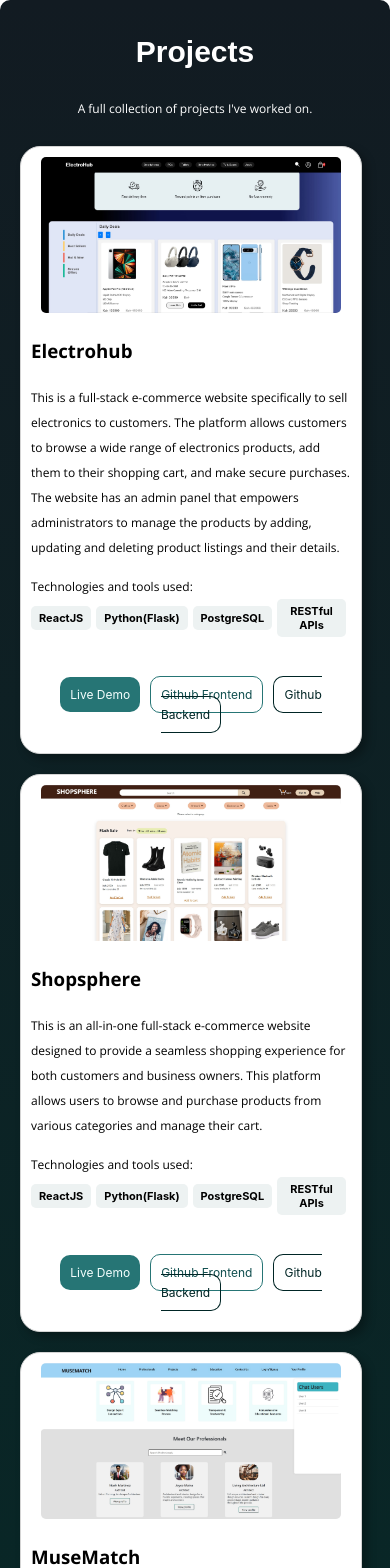
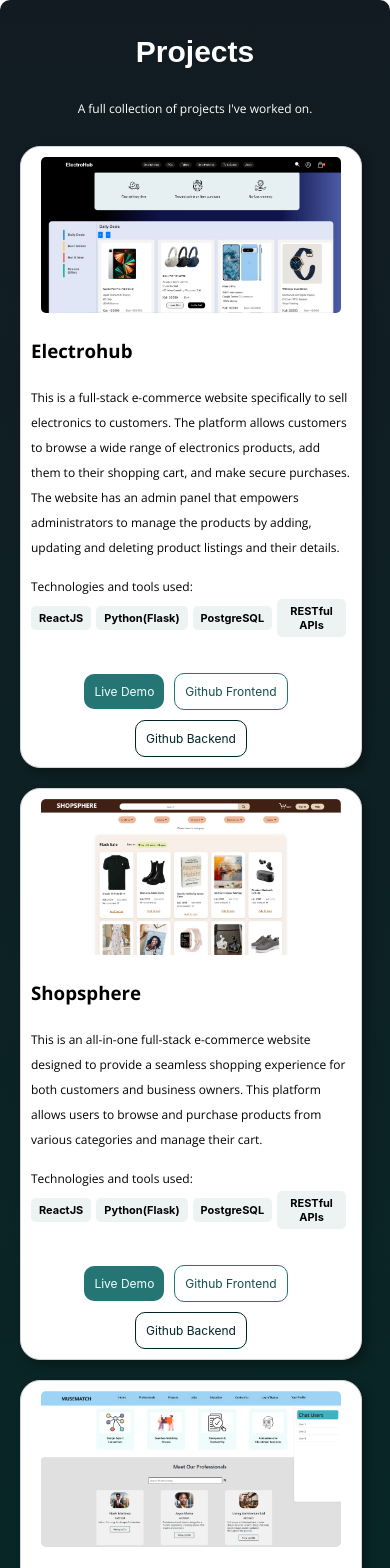
Before and after one commit to CalebKiK/calebk-website-portfolio, a React (Create React App) app: page /all-projects in a window 390 px wide. Shown: the top 1568 px of the page. Built offline with nearby package versions, Linux system fonts and the light colour scheme; a web font is replaced by a local one.

Commit message:
Improve project card content arrangement as well as responsive design of some components

```diff
--- a/src/components/About.css
+++ b/src/components/About.css
@@ -53,7 +53,7 @@
     font-weight: 700;
 }
 
-@media (max-width: 450px) {
+@media (max-width: 500px) {
     .about-me{
         margin: 50px 35px;
     }
@@ -67,7 +67,7 @@
         align-items: center;
         text-align: center;
         justify-content: center;
-        margin-left: 80px;
+        margin-left: 100px;
     }
 
     .about-me h2{
@@ -107,7 +107,7 @@
     }
 }
 
-@media (min-width: 450px) and (max-width: 860px) {
+@media (min-width: 500px) and (max-width: 860px) {
     .about-me{
         margin: 50px;
         width: 800px;
@@ -120,7 +120,7 @@
 
 @media (min-width: 860px) and (max-width: 1030px) {
     .about-me{
-        margin: 60px 130px;
+        margin: 60px 100px;
     }
 
     .tech-skills{
--- a/src/components/Footer.css
+++ b/src/components/Footer.css
@@ -59,7 +59,7 @@
     transition: 0.6s ease-in;
 }
 
-@media (max-width: 450px) {
+@media (max-width: 500px) {
     .footer{
         padding: 40px;
         justify-content: left;
@@ -71,7 +71,7 @@
     }
 
     .footer-links{
-        margin-right: 60px;
+        margin-right: 50px;
     }
 
     .footer-links-list h3, .footer-socials h3{
@@ -88,7 +88,7 @@
 
     .socials img{
         height: 35px;
-        margin-right: 45px;
+        margin-right: 35px;
     }
 }
 
--- a/src/components/HeroSection.css
+++ b/src/components/HeroSection.css
@@ -97,7 +97,7 @@
     }
 
     .navbar-links-list li{
-        margin-right: 30px;
+        margin-right: 20px;
         font-size: 12px;
     }
 
--- a/src/components/Projects.css
+++ b/src/components/Projects.css
@@ -15,11 +15,15 @@
 .project-component-card{
     display: grid;
     grid-template-columns: repeat(auto-fit, minmax(330px, 1fr));
+    align-items: stretch;
 }
 
 .project-card{
     border: 1px rgb(212, 212, 212) solid;
     box-shadow: 5px 5px 10px rgba(0, 0, 0, 0.3);
+    display: flex;
+    flex-direction: column;
+    justify-content: space-between;
     background-color: white;
     border-radius: 20px;
     padding: 10px 20px;
@@ -28,8 +32,15 @@
 }
 
 .project-details-text{
+    display: flex;
+    flex-direction: column;
+    flex-grow: 1;
     text-align: left;
     color: black;
+}
+
+.project-details-text p{
+    margin-top: 0px;
 }
 
 .project-details-text p, .project-languages-used p{
@@ -39,10 +50,16 @@
 .project-description{
     font-size: 15px;
     line-height: 25px;
+    flex-grow: 0;
+}
+
+.project-languages-used{
+    margin-top: auto;
 }
 
 .project-languages-used .languages{
     margin-top: -40px;
+    justify-content: flex-start;
 }
 
 .languages{
@@ -115,14 +132,18 @@
 }
 
 .project-links{
+    margin-top: auto;
+    display: flex;
+    flex-direction: row;
+    flex-wrap: wrap;
     align-items: center;
     justify-content: center;
     text-align: center;
-    margin: 20px 0px;
 }
 
 .project-links a{
     text-decoration: none;
+    margin-top: 10px;
 }
 
 .live-demo-link{
@@ -155,7 +176,7 @@
     transition: 0.6s ease-in-out;
 }
 
-@media (max-width: 450px) {
+@media (max-width: 500px) {
     .projects{
         padding: 10px 40px;
     }
@@ -221,7 +242,7 @@
     }
 }
 
-@media (min-width: 450px) and (max-width: 600px) {
+@media (min-width: 500px) and (max-width: 600px) {
     .projects{
         padding: 10px 50px;
         width: 860px;
```
